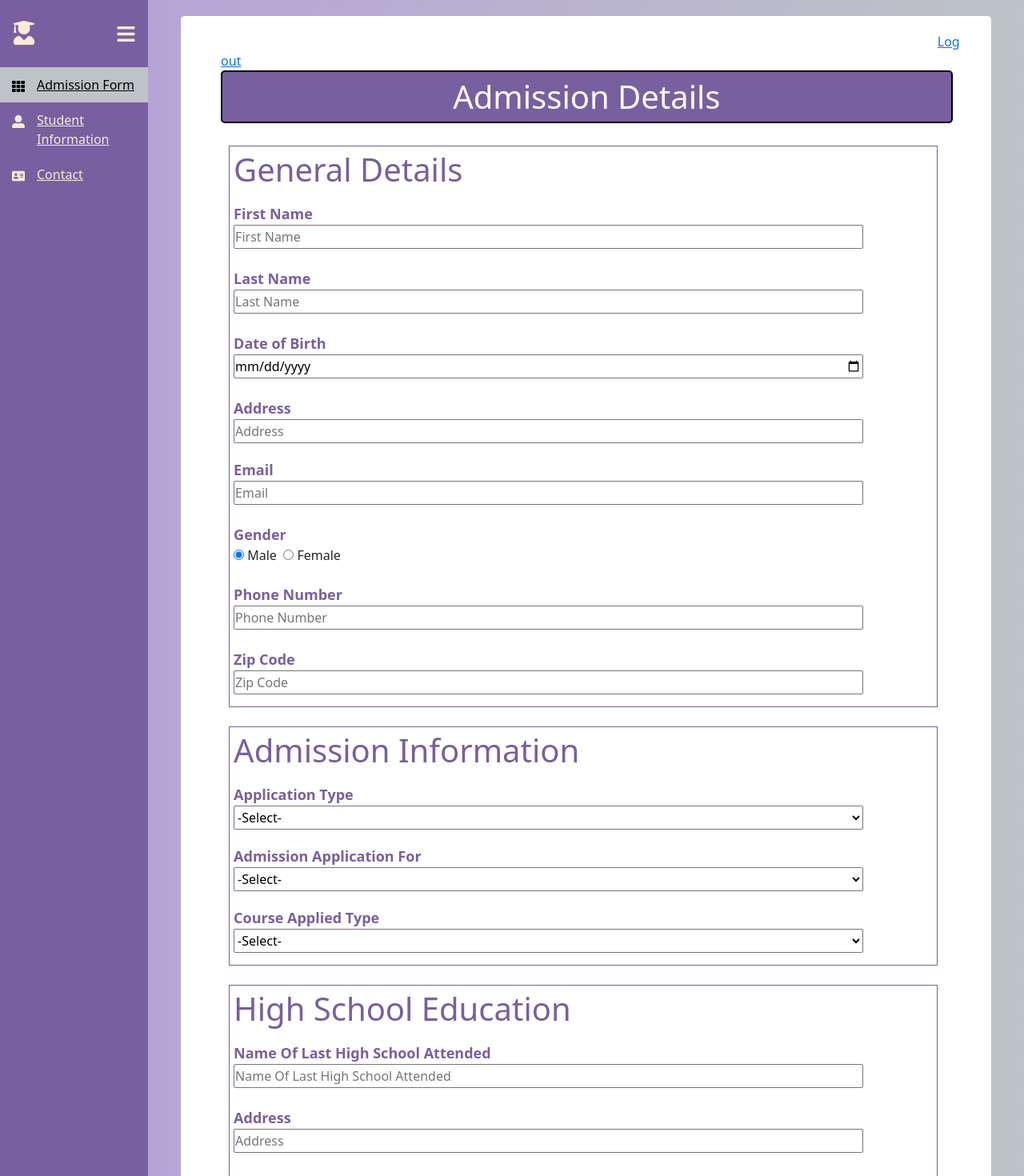
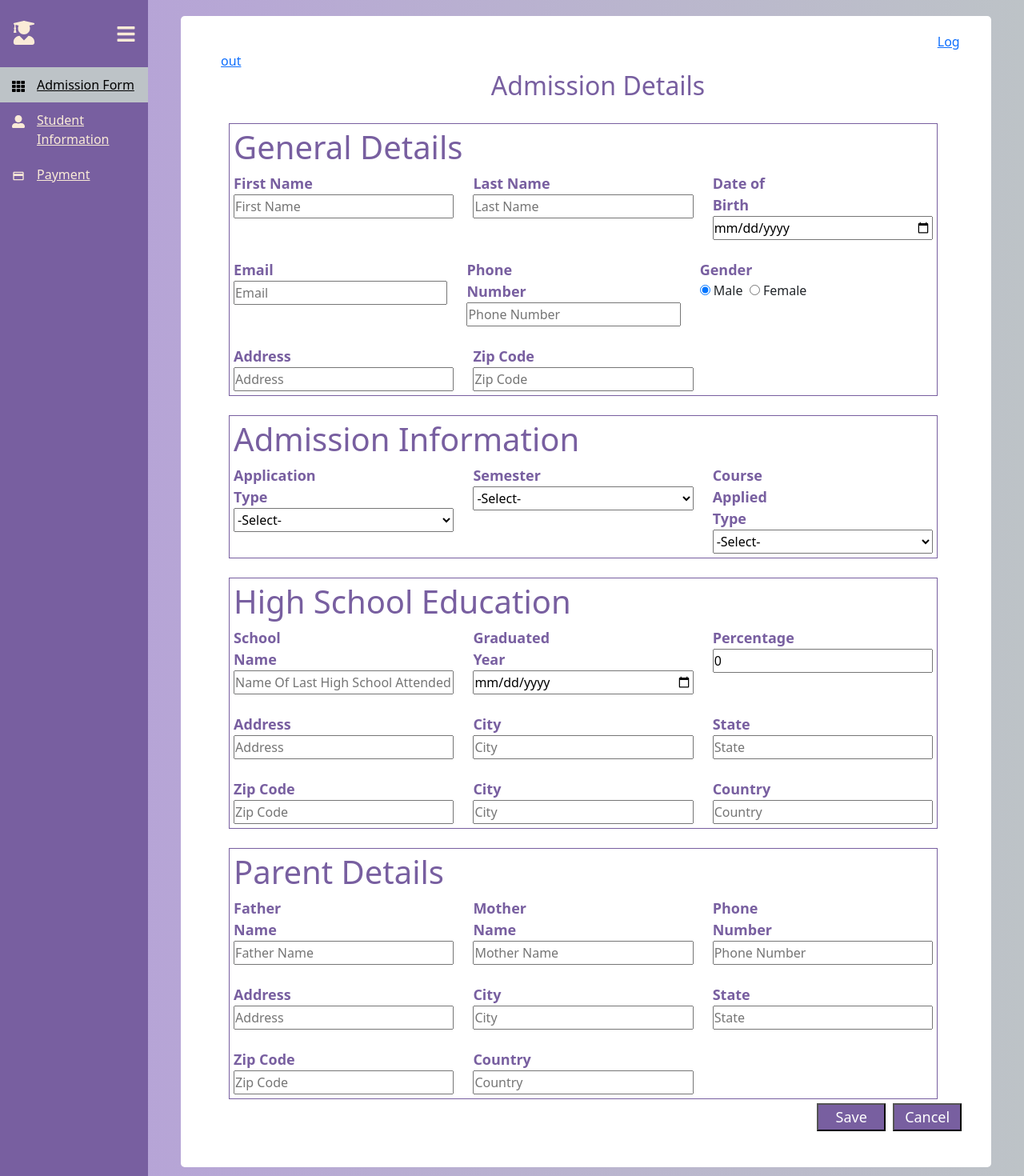
Before and after one commit to YODA-SuperKings/University-Admin, a React (Create React App) app in the folder University Admin Web/university_admin_web/: page /AdmissionForm in a window 1280 px wide. Shown: the top 1470 px of the page at 80% size. Built offline with nearby package versions, Linux system fonts and the light colour scheme.

Commit message:
Admission Form UI Modified

```diff
--- a/University Admin Web/university_admin_web/src/Components/AdmissionForm.js
+++ b/University Admin Web/university_admin_web/src/Components/AdmissionForm.js
@@ -221,57 +221,57 @@ function AdmissionForm(){
             <div>
                 <span style={{paddingLeft: "95%"}}></span>
                 <Link to={"/"}>Log out</Link>
-                {localStorage.removeItem("LoggedInEmail")}
             </div>
             <div><h1 className='admission_header'>Admission Details</h1></div>
             <div className="form-admission-body">
             <div className='admission_border'>
                 <h1 style={{color: "#785fa0"}}>General Details</h1>
                 <div className='row'>
-                <div className='column'>
-                        <div>
+                    <div className='col-md-4'>
                         <label className="form_label" for="firstName">First Name </label><br></br>
                         <input className="form_input" type="text" id="firstName" value={firstName} onChange = {(e) => handleInputChange(e)} placeholder="First Name"/>
                     </div>
-                        <br></br>
-                        <div>
+                    <div className='col-md-4'>
                         <label className="form_label" for="lastName">Last Name </label><br></br>
                         <input className="form_input" type="text" id="lastName" value={lastName} onChange = {(e) => handleInputChange(e)} placeholder="Last Name"/>
                     </div>
-                        <br></br>
-                        <div>
+                    <div className='col-md-4'>
                         <label className="form_label" for="dob">Date of Birth </label><br></br>
                         <input  type="date" name="" id="dob" className="form_input" value={dob} onChange = {(e) => handleInputChange(e)} placeholder="Date of Birth"/>
                     </div>
+                </div>
                 <br></br>
-                        <div>
-                            <label className="form_label" for="address">Address </label><br></br>
-                            <input  type="text" name="" id="address" className="form_input" value={address} onChange = {(e) => handleInputChange(e)} placeholder="Address"/>
-                        </div>
-                </div>
-                <div className='column'>
-                        <div>
+                <div className='row'>
+                    <div className='row'>
+                        <div className='col-md-4'>
                             <label className="form_label" for="email">Email </label><br></br>
                             <input  type="email" id="email" className="form_input" value={email} onChange = {(e) => handleInputChange(e)} placeholder="Email"/>
                         </div>
-                        <br></br>
-                        <div>
+                        <div className='col-md-4'>
+                            <label className="form_label" for="phoneNumber">Phone Number </label><br></br>
+                            <input className="form_input" type="number" id="phoneNumber" value={phoneNumber} onChange = {(e) => handleInputChange(e)} placeholder="Phone Number"/>
+                        </div>
+                        <div className='col-md-4'>
                             <label className="form_label" for="gender">Gender </label><br></br>
                             <div id="gender" onChange={(e) => handleInputChange(e)}>
                                 <input type="radio" id="gender_male" defaultChecked value={male} name="gender" /> Male &nbsp;
                                 <input type="radio" id="gender_female" value={female} name="gender" /> Female
                             </div>
                         </div>
-                        <br></br>
-                        <div>
-                            <label className="form_label" for="phoneNumber">Phone Number </label><br></br>
-                            <input className="form_input" type="number" id="phoneNumber" value={phoneNumber} onChange = {(e) => handleInputChange(e)} placeholder="Phone Number"/>
+                    </div>
                 </div>
                 <br></br>
-                        <div>
+                <div className='row'>
+                    <div className='col-md-4'>
+                        <label className="form_label" for="address">Address </label><br></br>
+                        <input  type="text" name="" id="address" className="form_input" value={address} onChange = {(e) => handleInputChange(e)} placeholder="Address"/>
+                    </div>
+                    <div className='col-md-4'>
                         <label className="form_label" for="zipCode">Zip Code </label><br></br>
                         <input  type="number" name="" id="zipCode" className="form_input" value={zipCode} onChange = {(e) => handleInputChange(e)} placeholder="Zip Code"/>
                     </div>
+                    <div className='col-md-4'>
+
                     </div>
                 </div>
             </div>
@@ -279,8 +279,7 @@ function AdmissionForm(){
             <div className='admission_border'>
                 <h1 style={{color: "#785fa0"}}>Admission Information</h1>
                 <div className='row'>
-                    <div className='column'>
-                            <div>
+                    <div className='col-md-4'>
                         <label className="form_label" for="applicationType">Application Type </label><br></br>
                         <select className="form_input" id="applicationType" value={applicationType} onChange = {(e) => handleInputChange(e)}>
                             <option value={0}>-Select-</option>
@@ -289,10 +288,8 @@ function AdmissionForm(){
                             <option value={2}>Other</option>
                         </select>
                     </div>
-                    </div>
-                    <div className='column'>
-                            <div>
-                                <label className="form_label" for="admissionApplicationFor">Admission Application For </label><br></br>
+                    <div className='col-md-4'>
+                        <label className="form_label" for="admissionApplicationFor">Semester </label><br></br>
                         <select className="form_input" id="admissionApplicationFor" value={admissionApplicationFor} onChange = {(e) => handleInputChange(e)}>
                             <option value={0}>-Select-</option>
                             <option value={1}>Semester 1</option>
@@ -305,9 +302,7 @@ function AdmissionForm(){
                             <option value={8}>Semester 8</option>
                         </select>
                     </div>
-                    </div>
-                    <div className='column'>
-                            <div>
+                    <div className='col-md-4'>
                         <label className="form_label" for="courseAppliedFor">Course Applied Type </label><br></br>
                         <select className="form_input" id="courseAppliedFor" value={courseAppliedFor} onChange = {(e) => handleInputChange(e)}>
                             <option value={0}>-Select-</option>
@@ -320,54 +315,51 @@ function AdmissionForm(){
                     </div>
                 </div>
             </div>
-            </div>
             <br></br>
             <div className='admission_border'>
                 <h1 style={{color: "#785fa0"}}>High School Education</h1>
                 <div className='row'>
-                <div className='column'>
-                        <div>
-                            <label className="form_label" for="lastHighSchoolName">Name Of Last High School Attended </label><br></br>
+                    <div className='col-md-4'>
+                        <label className="form_label" for="lastHighSchoolName">School Name </label><br></br>
                         <input className="form_input" type="text" id="lastHighSchoolName" value={lastHighSchoolName} onChange = {(e) => handleInputChange(e)} placeholder="Name Of Last High School Attended"/>
                     </div>
+                    <div className='col-md-4'>
+                        <label className="form_label" for="graduatedYear">Graduated Year </label><br></br>
+                        <input  type="date" name="" id="graduatedYear" className="form_input" value={graduatedYear} onChange = {(e) => handleInputChange(e)} placeholder="Graduated Year"/>
+                    </div>
+                    <div className='col-md-4'>
+                        <label className="form_label" for="highSchoolPercentage">Percentage </label><br></br>
+                        <input className="form_input" type="number" id="highSchoolPercentage" value={highSchoolPercentage} onChange = {(e) => handleInputChange(e)} placeholder="Percentage"/>
+                    </div>
+                </div>
                 <br></br>
-                        <div>
+                <div className='row'>
+                    <div className='col-md-4'>
                         <label className="form_label" for="highSchoolAddress">Address </label><br></br>
                         <input  type="text" name="" id="highSchoolAddress" className="form_input" value={highSchoolAddress} onChange = {(e) => handleInputChange(e)} placeholder="Address"/>
                     </div>
+                    <div className='col-md-4'>
+                        <label className="form_label" for="highSchoolCity">City </label><br></br>
+                        <input  type="text" name="" id="highSchoolCity" className="form_input" value={highSchoolCity} onChange = {(e) => handleInputChange(e)} placeholder="City"/>
+                    </div>
+                    <div className='col-md-4'>
+                        <label className="form_label" for="highSchoolState">State </label><br></br>
+                        <input  type="text" name="" id="highSchoolState" className="form_input" value={highSchoolState} onChange = {(e) => handleInputChange(e)} placeholder="State"/>
+                    </div>
+                </div>
                 <br></br>
-                        <div>
+                <div className='row'>
+                    <div className='col-md-4'>
                         <label className="form_label" for="highSchoolZipCode">Zip Code </label><br></br>
                         <input  type="text" name="" id="highSchoolZipCode" className="form_input" value={highSchoolZipCode} onChange = {(e) => handleInputChange(e)} placeholder="Zip Code"/>
                     </div>
-
-                </div>
-                <div className='column'>
-                        <div>
-                            <label className="form_label" for="graduatedYear">Graduated Year </label><br></br>
-                            <input  type="date" name="" id="graduatedYear" className="form_input" value={graduatedYear} onChange = {(e) => handleInputChange(e)} placeholder="Graduated Year"/>
-                        </div>
-                        <br></br>
-                        <div>
+                    <div className='col-md-4'>
                         <label className="form_label" for="highSchoolCity">City </label><br></br>
                         <input  type="text" name="" id="highSchoolCity" className="form_input" value={highSchoolCity} onChange = {(e) => handleInputChange(e)} placeholder="City"/>
                     </div>
-                        <br></br>
-                        <div>
+                    <div className='col-md-4'>
                         <label className="form_label" for="highSchoolCountry">Country </label><br></br>
                         <input  type="text" name="" id="highSchoolCountry" className="form_input" value={highSchoolCountry} onChange = {(e) => handleInputChange(e)} placeholder="Country"/>
-                        </div>
-                </div>
-                <div className='column'>
-                        <div>
-                            <label className="form_label" for="highSchoolPercentage">Percentage </label><br></br>
-                            <input className="form_input" type="number" id="highSchoolPercentage" value={highSchoolPercentage} onChange = {(e) => handleInputChange(e)} placeholder="Percentage"/>
-                        </div>
-                        <br></br>
-                        <div>
-                            <label className="form_label" for="highSchoolState">State </label><br></br>
-                            <input  type="text" name="" id="highSchoolState" className="form_input" value={highSchoolState} onChange = {(e) => handleInputChange(e)} placeholder="State"/>
-                        </div>
                     </div>
                 </div>
             </div>
@@ -375,48 +367,46 @@ function AdmissionForm(){
             <div className='admission_border'>
                 <h1 style={{color: "#785fa0"}}>Parent Details</h1>
                 <div className='row'>
-                <div className='column'>
-                        <div>
+                    <div className='col-md-4'>
                         <label className="form_label" for="fatherName">Father Name </label><br></br>
                         <input className="form_input" type="text" id="fatherName" value={fatherName} onChange = {(e) => handleInputChange(e)} placeholder="Father Name"/>
                     </div>
+                    <div className='col-md-4'>
+                        <label className="form_label" for="motherName">Mother Name </label><br></br>
+                        <input className="form_input" type="text" id="motherName" value={motherName} onChange = {(e) => handleInputChange(e)} placeholder="Mother Name"/>
+                    </div>
+                    <div className='col-md-4'>
+                        <label className="form_label" for="guardianPhoneNumber">Phone Number </label><br></br>
+                        <input className="form_input" type="number" id="guardianPhoneNumber" value={guardianPhoneNumber} onChange = {(e) => handleInputChange(e)} placeholder="Phone Number"/>
+                    </div>
+                </div>
                 <br></br>
-                        <div>
+                <div className='row'>
+                    <div className='col-md-4'>
                         <label className="form_label" for="guardianAddress">Address </label><br></br>
                         <input  type="text" name="" id="guardianAddress" className="form_input" value={guardianAddress} onChange = {(e) => handleInputChange(e)} placeholder="Address"/>
                     </div>
+                    <div className='col-md-4'>
+                        <label className="form_label" for="guardianCity">City </label><br></br>
+                        <input  type="text" name="" id="guardianCity" className="form_input" value={guardianCity} onChange = {(e) => handleInputChange(e)} placeholder="City"/>
+                    </div>
+                    <div className='col-md-4'>
+                        <label className="form_label" for="guardianState">State </label><br></br>
+                        <input  type="text" name="" id="guardianState" className="form_input" value={guardianState} onChange = {(e) => handleInputChange(e)} placeholder="State"/>
+                    </div>
+                </div>
                 <br></br>
-                        <div>
+                <div className='row'>
+                    <div className='col-md-4'>
                         <label className="form_label" for="guardianZipCode">Zip Code </label><br></br>
                         <input  type="text" name="" id="guardianZipCode" className="form_input" value={guardianZipCode} onChange = {(e) => handleInputChange(e)} placeholder="Zip Code"/>
                     </div>
-                </div>
-                <div className='column'>
-                        <div>
-                            <label className="form_label" for="motherName">Mother Name </label><br></br>
-                            <input className="form_input" type="text" id="motherName" value={motherName} onChange = {(e) => handleInputChange(e)} placeholder="Mother Name"/>
-                        </div>
-                        <br></br>
-                        <div>
-                            <label className="form_label" for="guardianCity">City </label><br></br>
-                            <input  type="text" name="" id="guardianCity" className="form_input" value={guardianCity} onChange = {(e) => handleInputChange(e)} placeholder="City"/>
-                        </div>
-                        <br></br>
-                        <div>
+                    <div className='col-md-4'>
                         <label className="form_label" for="guardianCountry">Country </label><br></br>
                         <input  type="text" name="" id="guardianCountry" className="form_input" value={guardianCountry} onChange = {(e) => handleInputChange(e)} placeholder="Country"/>
                     </div>
-                </div>
-                <div className='column'>
-                        <div>
-                            <label className="form_label" for="guardianPhoneNumber">Phone Number </label><br></br>
-                            <input className="form_input" type="number" id="guardianPhoneNumber" value={guardianPhoneNumber} onChange = {(e) => handleInputChange(e)} placeholder="Phone Number"/>
-                        </div>
-                        <br></br>
-                        <div>
-                            <label className="form_label" for="guardianState">State </label><br></br>
-                            <input  type="text" name="" id="guardianState" className="form_input" value={guardianState} onChange = {(e) => handleInputChange(e)} placeholder="State"/>
-                        </div>
+                    <div className='col-md-4'>
+
                     </div>
                 </div>
             </div>
--- a/University Admin Web/university_admin_web/src/Components/Contact.js
+++ /dev/null
@@ -1,9 +0,0 @@
-import React, {useState} from 'react';
-
-function Contact(){
-    return(
-      <div>Contact</div>
-    )
-}
-
-export default Contact;
--- /dev/null
+++ b/University Admin Web/university_admin_web/src/Components/Payment.js
@@ -0,0 +1,18 @@
+import React, {useState} from 'react';
+
+function Payment(){
+    return(
+      <div className='container'>
+        <div className='row'>
+            <div className='col-md-6'>
+                    A
+            </div>
+            <div className='col-md-6'>
+                    B
+            </div>
+        </div>
+      </div>
+    )
+}
+
+export default Payment;
--- a/University Admin Web/university_admin_web/src/Components/Sidebar.js
+++ b/University Admin Web/university_admin_web/src/Components/Sidebar.js
@@ -1,5 +1,6 @@
 import React, {useState} from 'react';
-import { FaAddressCard, FaBars, FaTh, FaUserAlt, FaUserGraduate } from 'react-icons/fa';
+import { FaBars, FaTh, FaUserAlt, FaUserGraduate } from 'react-icons/fa';
+import { MdOutlinePayment } from 'react-icons/md';
 import { NavLink } from 'react-router-dom';
 
 const menuItem = [
@@ -14,9 +15,9 @@ const menuItem = [
         icon: <FaUserAlt/>
     },
     {
-        path: "/Contact",
-        name: "Contact",
-        icon: <FaAddressCard/>
+        path: "/Payment",
+        name: "Payment",
+        icon: <MdOutlinePayment/>
     }
 ]
 
--- a/University Admin Web/university_admin_web/src/Components/StudentInformation.js
+++ b/University Admin Web/university_admin_web/src/Components/StudentInformation.js
@@ -36,7 +36,6 @@ function StudentInformation(){
             <div>
                 <span style={{paddingLeft: "95%"}}></span>
                 <Link to={"/"}>Log out</Link>
-                {localStorage.removeItem("LoggedInEmail")}
             </div>
             <div><h1 className='studentInformation_header'>Student Information</h1></div>
             <div className="form-studentInformation-body">
--- a/University Admin Web/university_admin_web/src/Styles/style.css
+++ b/University Admin Web/university_admin_web/src/Styles/style.css
@@ -5,27 +5,15 @@ body{
 }
 
 .form_label{
-  width: 40%;
-  color: #785fa0;
-  font-size: large;
-  font-weight: bolder;
+  width: 40% !important;
+  color: #785fa0 !important;
+  font-size: large !important;
+  font-weight: bolder !important;
 }
 
 .form_input{
-  height: 30px;;
-  width: 90%;
-}
-
-.row:after {
-  content: "";
-  display: table;
-  clear: both;
-}
-
-.column {
-  float: left;
-  width: 30%;
-  padding: 10px;
+  height: 30px !important;
+  width: 100% !important;
 }
 
 /*Registration CSS - Start*/
@@ -228,22 +216,18 @@ main{
 }
 
 .form-admission-body{
-  text-align: left;
-  padding: 20px 10px;
+  text-align: left !important;
+  padding: 20px 10px !important;
 }
 
 .form-admission-body > *{
-  padding: 5px;
+  padding: 5px !important;
 }
 
 .admission_header{
   text-align: center;
-  border-radius: 5px;
-  border: solid black 2px;
-  color: white;
-  background-color: #785fa0;
-  padding: 7px 5px;
-  width: 97%;
+  font-size:xx-large;
+  color: #785fa0;
 }
 
 .admission_footer{
@@ -260,7 +244,7 @@ main{
 }
 
 .admission_border{
-  border: solid #785fa0 1px;
+  border: solid #785fa0 1px !important;
   width: 96% !important;
 }
 /*Admission Form - End*/
@@ -286,11 +270,7 @@ main{
 
 .studentInformation_header{
   text-align: center;
-  border-radius: 5px;
-  border: solid black 2px;
-  color: white;
-  background-color: #785fa0;
-  padding: 7px 5px;
-  width: 97%;
+  font-size: xx-large;
+  color: #785fa0;
 }
 /*Student Information - End*/
--- a/University Admin Web/university_admin_web/src/index.js
+++ b/University Admin Web/university_admin_web/src/index.js
@@ -8,7 +8,7 @@ import Registration from "./Components/Registration";
 import Sidebar from './Components/Sidebar';
 import AdmissionForm from './Components/AdmissionForm';
 import StudentInformation from './Components/StudentInformation';
-import Contact from './Components/Contact';
+import Payment from './Components/Payment';
 
 const root = ReactDOM.createRoot(document.getElementById('root'));
 root.render(
@@ -21,7 +21,7 @@ root.render(
     <Routes>
       <Route path="AdmissionForm" element={<AdmissionForm />} />
       <Route path="StudentInformation" element={<StudentInformation />} />
-      <Route path="Contact" element={<Contact />} />
+      <Route path="Payment" element={<Payment />} />
     </Routes>
   </Sidebar>
   </BrowserRouter>
```
Also changed, not shown: University Admin Web/university_admin_web/src/Components/About.js (deleted, +0 -9 lines). Lines whose indentation alone changed are shown as unchanged.
